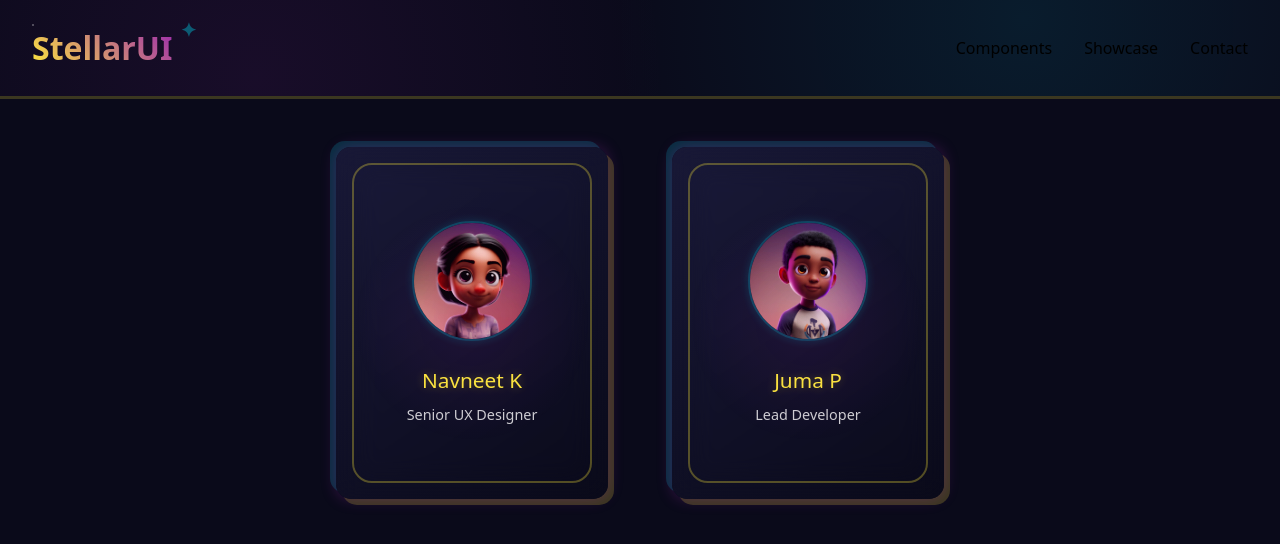
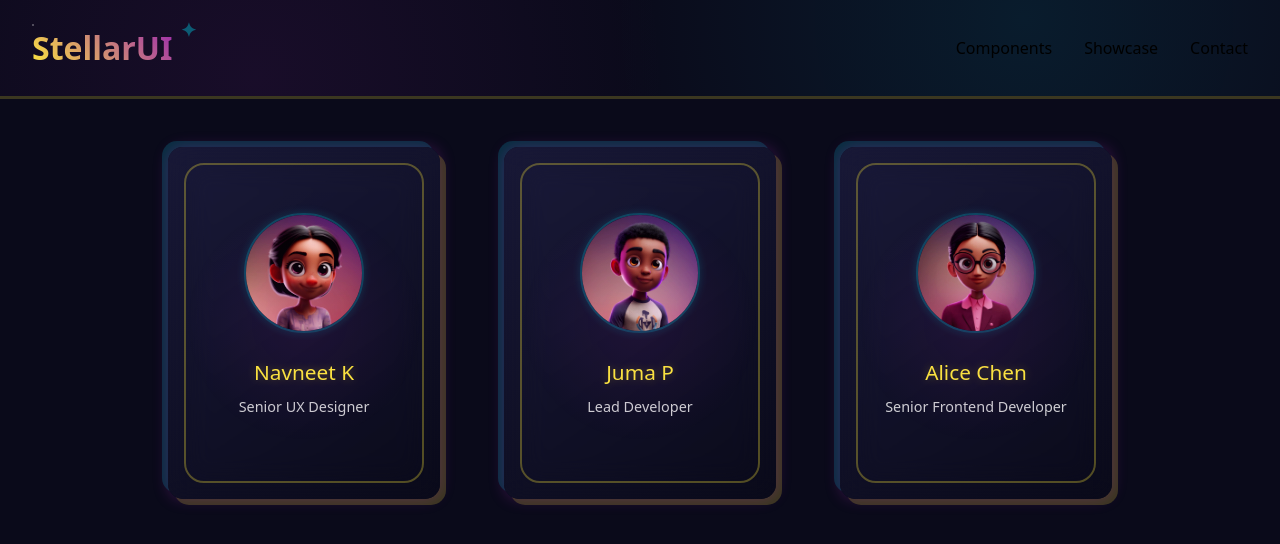
Before and after one commit to lucy-sees/interactive_3D_card, a Next.js app: page / in a window 1280 px wide. Shown: the top 544 px of the page. Built offline with nearby package versions, Linux system fonts and the light colour scheme.

Commit message:
Enhance GlassCard component to include expertise section and additional social link options

```diff
--- a/app/page.tsx
+++ b/app/page.tsx
@@ -15,10 +15,11 @@ const Home: FC = () => {
             title="Navneet K"
             position="Senior UX Designer"
             contact="navneet@company.com"
+            expertise={["Figma", "Adobe XD", "User Research", "Wireframing"]}
             socials={{
               linkedin: "#",
               github: "#",
-              email: "#"
+              email: "#",
             }}
           />
         </div>
@@ -28,12 +29,27 @@ const Home: FC = () => {
             title="Juma P"
             position="Lead Developer"
             contact="juma@company.com"
+            expertise={["Node.js", "GraphQL", "MongoDB", "Docker"]}
             socials={{
               linkedin: "#",
               github: "#",
-              email: "#"
+              email: "#",
             }}
           />
+        </div>
+        <div className="card-wrapper">
+        <GlassCard
+          image="/images/avatar_3.png"
+          title="Alice Chen"
+          position="Senior Frontend Developer"
+          contact="alice@techcorp.com"
+          expertise={["React", "TypeScript", "WebGL", "UX Optimization"]}
+          socials={{
+            linkedin: "#",
+            github: "#",
+            website: "#",
+          }}
+        />
         </div>
       </div>
     </div>
--- a/components/GlassCard/GlassCard.module.css
+++ b/components/GlassCard/GlassCard.module.css
@@ -33,20 +33,66 @@
   z-index: 1;
 }
 
-.cardFront,
+.cardFront {
+  position: absolute;
+  width: 100%;
+  height: 100%;
+  backface-visibility: hidden;
+  display: flex;
+  flex-direction: column;
+  align-items: center;
+  padding: 1.5rem;
+}
+
 .cardBack {
   position: absolute;
   width: 100%;
   height: 100%;
   backface-visibility: hidden;
-  padding: 2rem;
+  transform: rotateY(180deg);
+  background: linear-gradient(
+    145deg,
+    rgba(26, 26, 58, 0.95) 0%,
+    rgba(10, 10, 26, 0.95) 100%
+  );
+  padding: 1.5rem;
   display: flex;
   flex-direction: column;
-  align-items: center;
 }
 
-.cardBack {
-  transform: rotateY(180deg);
+.detailsContainer {
+  flex: 1;
+  overflow: hidden;
+}
+
+.detailSection {
+  margin-bottom: 1.5rem;
+}
+
+.expertiseTitle {
+  color: #ffeb3b;
+  font-size: 0.9rem;
+  margin-bottom: 0.5rem;
+}
+
+.expertiseList {
+  list-style: none;
+  padding-left: 0;
+}
+
+.expertiseItem {
+  color: rgba(255, 255, 255, 0.9);
+  font-size: 0.8rem;
+  padding: 0.3rem 0;
+  position: relative;
+  padding-left: 1rem;
+}
+
+.expertiseItem::before {
+  content: '▹';
+  position: absolute;
+  left: 0;
+  color: #00bcd4;
 }
 
 .avatarContainer {
--- a/components/GlassCard/GlassCard.tsx
+++ b/components/GlassCard/GlassCard.tsx
@@ -1,24 +1,39 @@
+// components/GlassCard/GlassCard.tsx
 // components/GlassCard/GlassCard.tsx
 "use client";
-import React, { useState, FC } from 'react';
-import { motion, AnimatePresence, useMotionValue, useSpring } from 'framer-motion';
-import Tilt from 'react-parallax-tilt';
-import { FiLinkedin, FiGithub, FiMail } from 'react-icons/fi';
-import styles from './GlassCard.module.css';
+import React, { useState, FC } from "react";
+import {
+  motion,
+  AnimatePresence,
+  useMotionValue,
+  useSpring,
+} from "framer-motion";
+import Tilt from "react-parallax-tilt";
+import { FiLinkedin, FiGithub, FiMail, FiGlobe } from "react-icons/fi";
+import styles from "./GlassCard.module.css";
 
 interface GlassCardProps {
   image: string;
   title: string;
   position: string;
   contact: string;
-  socials: {
+  expertise: string[];
+  socials?: {
     linkedin?: string;
     github?: string;
+    website?: string;
     email?: string;
   };
 }
 
-const GlassCard: FC<GlassCardProps> = ({ image, title, position, contact, socials }) => {
+const GlassCard: FC<GlassCardProps> = ({
+  image,
+  title,
+  position,
+  contact,
+  expertise,
+  socials = {},
+}) => {
   const [isFlipped, setIsFlipped] = useState<boolean>(false);
   const rotateX = useMotionValue(0);
   const rotateY = useMotionValue(0);
@@ -56,7 +71,7 @@ const GlassCard: FC<GlassCardProps> = ({ image, title, position, contact, social
             initial={false}
             animate={{ rotateY: isFlipped ? 180 : 0 }}
             transition={{ duration: 0.6, ease: [0.65, 0, 0.35, 1] }}
-            style={{ transformStyle: 'preserve-3d' as const }}
+            style={{ transformStyle: "preserve-3d" as const }}
           >
             {/* Front Side - Avatar */}
             <div className={styles.cardFront}>
@@ -67,19 +82,31 @@ const GlassCard: FC<GlassCardProps> = ({ image, title, position, contact, social
               <p className={styles.cardPosition}>{position}</p>
             </div>
 
-            {/* Back Side - Details */}
+            {/* Back Side - Professional Details */}
             <div className={styles.cardBack}>
               <div className={styles.detailsContainer}>
-                <h4 className={styles.detailTitle}>Contact Details</h4>
-                <div className={styles.detailItem}>
+                <h4 className={styles.detailTitle}>Professional Details</h4>
+
+                <div className={styles.detailSection}>
                   <FiMail className={styles.detailIcon} />
                   <a href={`mailto:${contact}`} className={styles.detailLink}>
                     {contact}
                   </a>
                 </div>
 
+                <div className={styles.detailSection}>
+                  <h5 className={styles.expertiseTitle}>Core Expertise</h5>
+                  <ul className={styles.expertiseList}>
+                    {expertise.map((skill, index) => (
+                      <li key={index} className={styles.expertiseItem}>
+                        {skill}
+                      </li>
+                    ))}
+                  </ul>
+                </div>
+
                 <div className={styles.socialContainer}>
-                  {socials.linkedin && (
+                  {socials?.linkedin && (
                     <motion.a
                       whileHover={{ scale: 1.1 }}
                       href={socials.linkedin}
@@ -89,7 +116,7 @@ const GlassCard: FC<GlassCardProps> = ({ image, title, position, contact, social
                       <FiLinkedin className={styles.socialIcon} />
                     </motion.a>
                   )}
-                  {socials.github && (
+                  {socials?.github && (
                     <motion.a
                       whileHover={{ scale: 1.1 }}
                       href={socials.github}
@@ -99,12 +126,14 @@ const GlassCard: FC<GlassCardProps> = ({ image, title, position, contact, social
                       <FiGithub className={styles.socialIcon} />
                     </motion.a>
                   )}
-                  {socials.email && (
+                  {socials?.website && (
                     <motion.a
                       whileHover={{ scale: 1.1 }}
-                      href={`mailto:${socials.email}`}
+                      href={socials.website}
+                      target="_blank"
+                      rel="noopener noreferrer"
                     >
-                      <FiMail className={styles.socialIcon} />
+                      <FiGlobe className={styles.socialIcon} />
                     </motion.a>
                   )}
                 </div>
```
Also changed, not shown: public/images/avatar_3.png (added).
